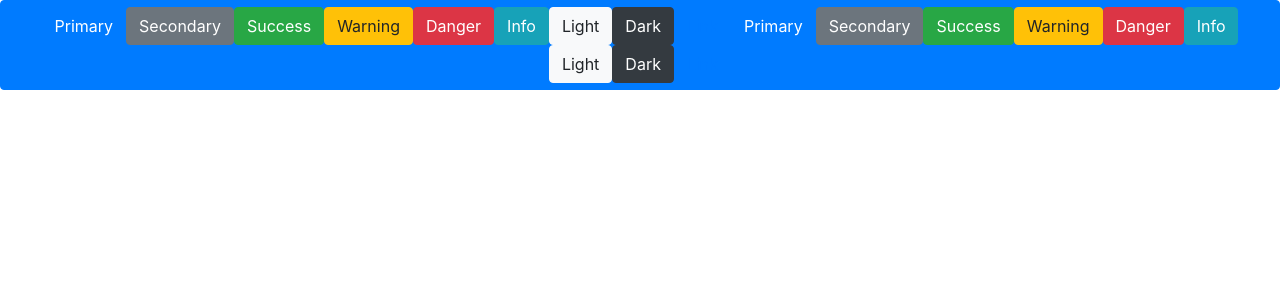
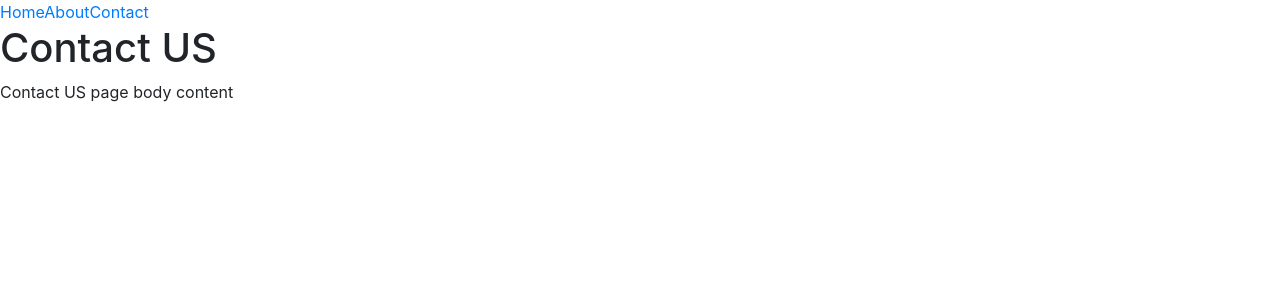
Before and after one commit to dorel-team/overview, a React (Create React App) app: page /contact in a window 1280 px wide. Shown: the top 300 px of the page. Built offline with nearby package versions, Linux system fonts and the light colour scheme.

Commit message:
Am adaugat rute

```diff
--- a/src/App.css
+++ /dev/null
@@ -1,24 +0,0 @@
-.App {
-  text-align: center;
-}
-
-.App-logo {
-  animation: App-logo-spin infinite 20s linear;
-  height: 80px;
-}
-
-.App-header {
-  background-color: #222;
-  height: 150px;
-  padding: 20px;
-  color: white;
-}
-
-.App-intro {
-  font-size: large;
-}
-
-@keyframes App-logo-spin {
-  from { transform: rotate(0deg); }
-  to { transform: rotate(360deg); }
-}
--- a/src/App.js
+++ /dev/null
@@ -1,37 +0,0 @@
-import React, { Component } from 'react';
-import logo from './logo.svg';
-import './App.css';
-
-import Button from 'react-bootstrap/Button';
-import ButtonToolbar from 'react-bootstrap/Button';
-
-class App extends Component
-{
-  render()
-  {
-    return (
-      <ButtonToolbar>
-        <Button variant="primary">Primary</Button>
-        <Button variant="secondary">Secondary</Button>
-        <Button variant="success">Success</Button>
-        <Button variant="warning">Warning</Button>
-        <Button variant="danger">Danger</Button>
-        <Button variant="info">Info</Button>
-        <Button variant="light">Light</Button>
-        <Button variant="dark">Dark</Button>
-        <Button variant="link">Link</Button>
-        <Button variant="primary">Primary</Button>
-        <Button variant="secondary">Secondary</Button>
-        <Button variant="success">Success</Button>
-        <Button variant="warning">Warning</Button>
-        <Button variant="danger">Danger</Button>
-        <Button variant="info">Info</Button>
-        <Button variant="light">Light</Button>
-        <Button variant="dark">Dark</Button>
-        <Button variant="link">Link</Button>
-      </ButtonToolbar>
-    );
-  }
-}
-
-export default App;
--- /dev/null
+++ b/src/components/Navigation.js
@@ -0,0 +1,15 @@
+import React from 'react';
+
+import { NavLink } from 'react-router-dom';
+
+const Navigation = () => {
+    return (
+       <div>
+          <NavLink to="/">Home</NavLink>
+          <NavLink to="/about">About</NavLink>
+          <NavLink to="/contact">Contact</NavLink>
+       </div>
+    );
+}
+
+export default Navigation;
--- /dev/null
+++ b/src/components/Routes.js
@@ -0,0 +1,32 @@
+import React, { Component } from 'react';
+
+import { BrowserRouter, Route, Switch } from 'react-router-dom';
+
+import Home from '../pages/Home';
+import About from '../pages/About';
+import Contact from '../pages/Contact';
+
+import Navigation from './Navigation';
+
+
+class Routes extends Component
+{
+  render()
+  {
+    return (
+      <BrowserRouter>
+        <div>
+          <Navigation />
+            <Switch>
+             <Route path="/" component={Home} exact/>
+             <Route path="/about" component={About}/>
+             <Route path="/contact" component={Contact}/>
+
+           </Switch>
+        </div>
+      </BrowserRouter>
+    );
+  }
+}
+
+export default Routes;
--- a/src/index.js
+++ b/src/index.js
@@ -2,10 +2,13 @@ import 'bootstrap/dist/css/bootstrap.min.css';
 
 import React from 'react';
 import ReactDOM from 'react-dom';
-import App from './App';
+import Routes from './components/Routes';
+
+
 import './index.css';
 
+
 ReactDOM.render(
-  <App />,
+  <Routes />,
   document.getElementById('root')
 );
--- /dev/null
+++ b/src/pages/About.js
@@ -0,0 +1,12 @@
+import React from 'react';
+
+const About = () => {
+    return (
+       <div>
+          <h1>About US</h1>
+          <p>About US page body content</p>
+       </div>
+    );
+}
+
+export default About;
--- /dev/null
+++ b/src/pages/Contact.js
@@ -0,0 +1,12 @@
+import React from 'react';
+
+const Contact = () => {
+    return (
+       <div>
+          <h1>Contact US</h1>
+          <p>Contact US page body content</p>
+       </div>
+    );
+}
+
+export default Contact;
--- /dev/null
+++ b/src/pages/Home.js
@@ -0,0 +1,12 @@
+import React from 'react';
+
+const home = () => {
+    return (
+       <div>
+          <h1>Home</h1>
+           <p>Home page body content</p>
+       </div>
+    );
+}
+
+export default home;
```
Also changed, not shown: src/pages/About.html (added), 1 other file (tests, documents, lock files or other folders).
